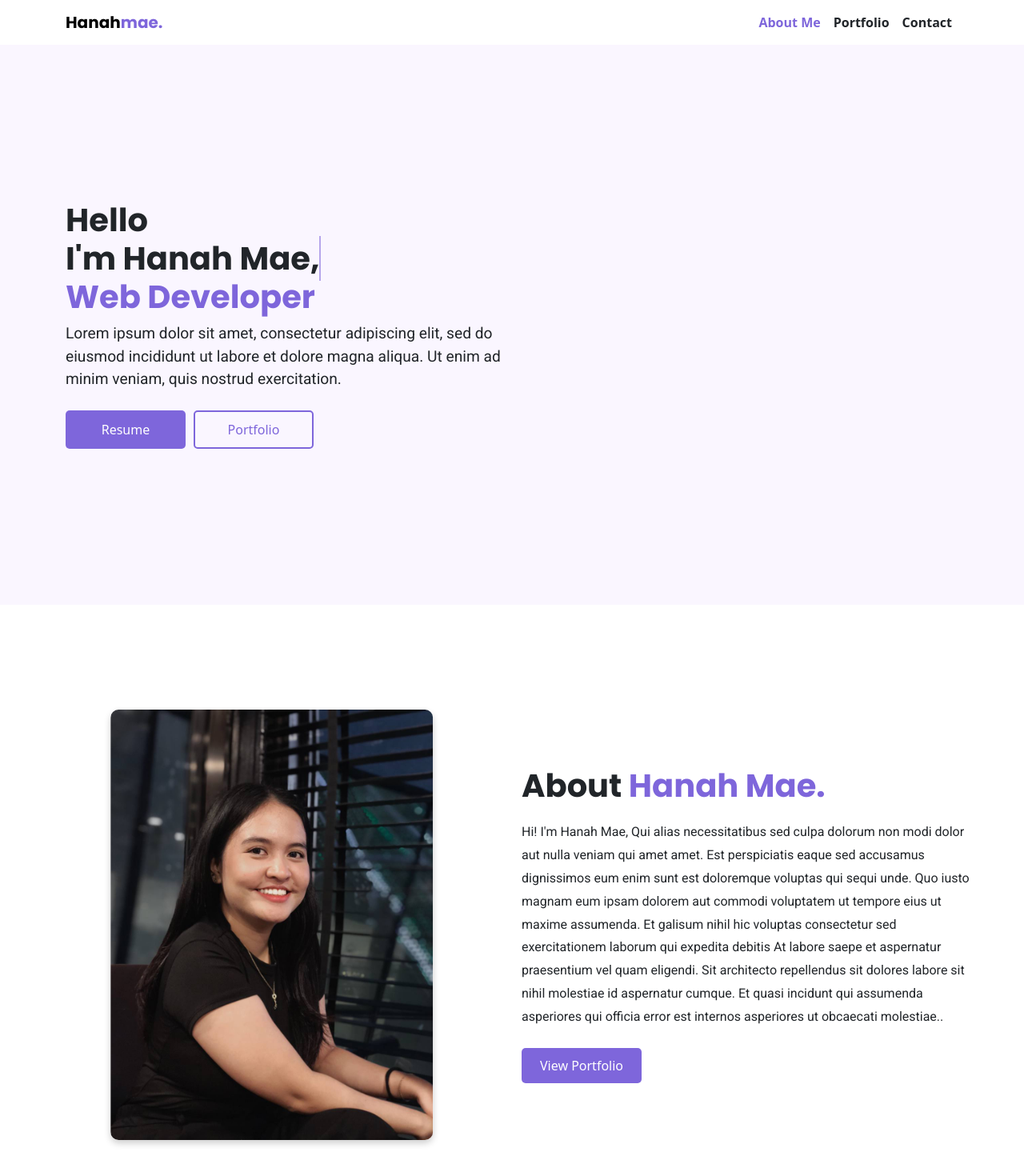
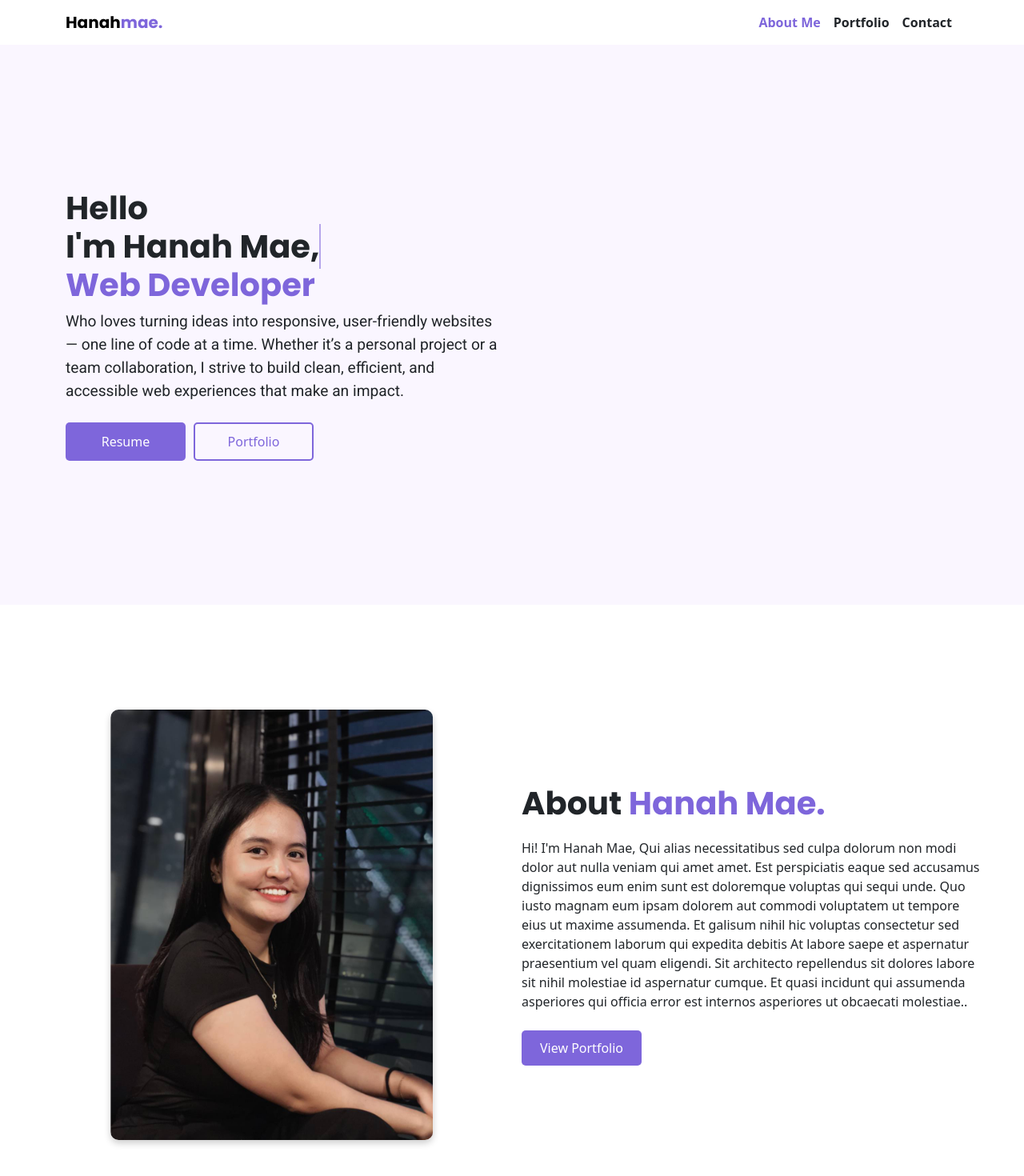
Before and after one commit to HMDuran/my-portfolio, a React (Create React App) app: page / in a window 1280 px wide. Shown: the top 1470 px of the page at 80% size. Built offline with nearby package versions, Linux system fonts and the light colour scheme.

Commit message:
feat(content): update About Me and Hero section data

```diff
--- a/src/data/HeroInfo.js
+++ b/src/data/HeroInfo.js
@@ -1,8 +1,6 @@
 const HeroInfo = [
     {
-        caption: `Lorem ipsum dolor sit amet, consectetur adipiscing elit, sed do
-              eiusmod incididunt ut labore et dolore magna aliqua. Ut enim ad
-              minim veniam, quis nostrud exercitation.`
+        caption: `Who loves turning ideas into responsive, user-friendly websites — one line of code at a time. Whether it’s a personal project or a team collaboration, I strive to build clean, efficient, and accessible web experiences that make an impact.`
     }
 ];
 
--- a/src/pages/About.js
+++ b/src/pages/About.js
@@ -47,7 +47,7 @@ function About() {
             viewport={{ once: false, amount: 0.3 }}
           >
             <h2>About <span>Hanah Mae.</span></h2>
-            <p>{bio}</p>
+            <div>{AboutDetails[0].bio}</div>
             <motion.div
               className="btn-container mt-4"
               initial={{ opacity: 0, y: 20 }}
```
